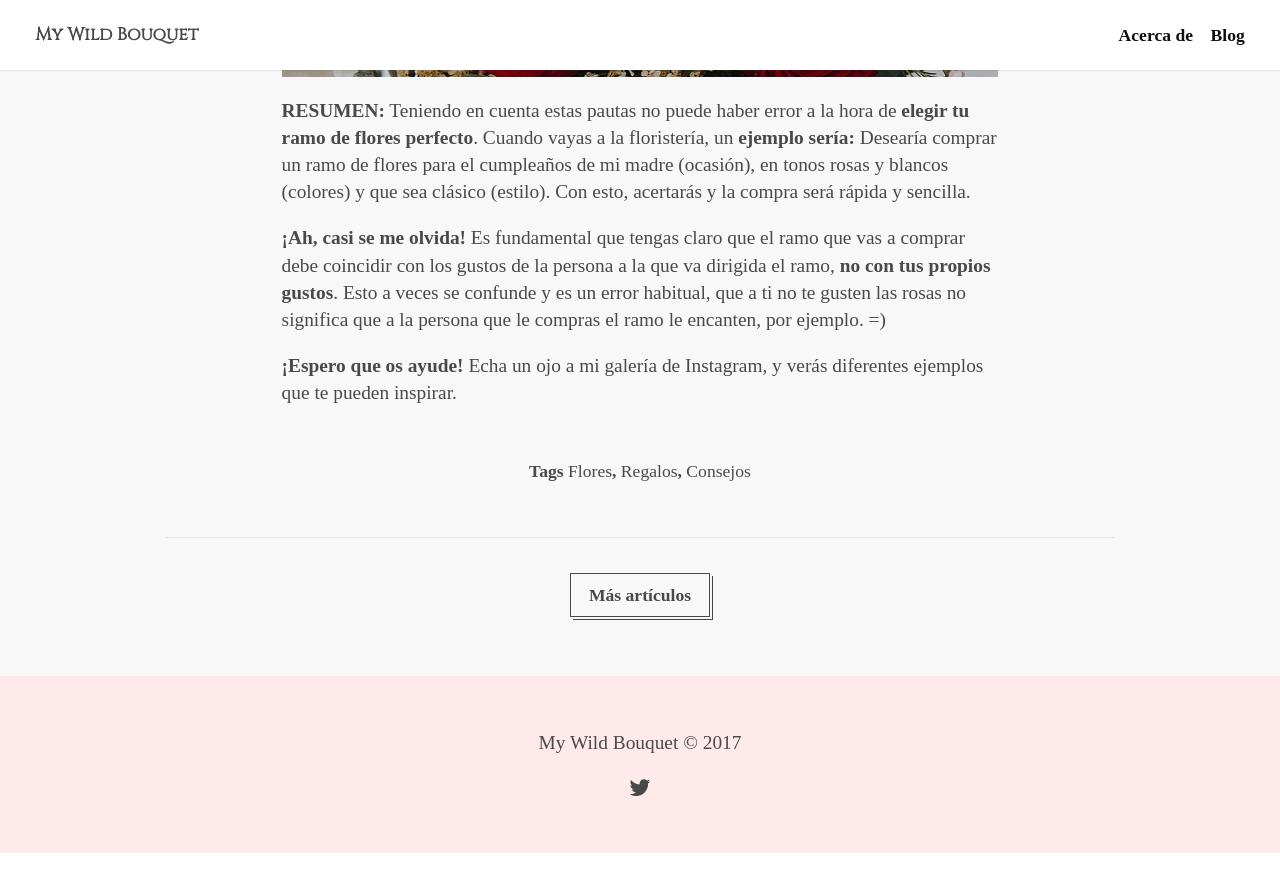
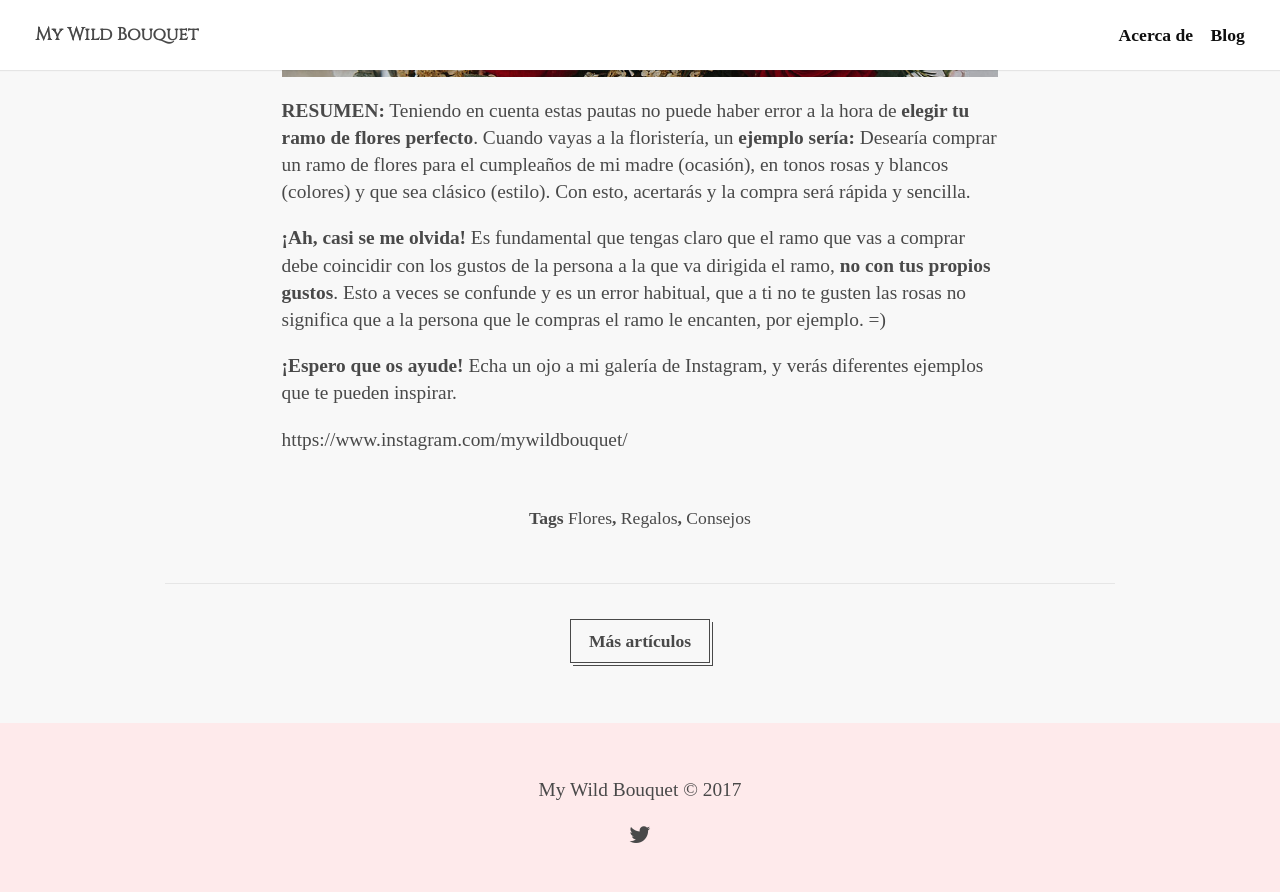
Before and after one commit to keyvanakbary/ramosilvestre.com, a Jekyll site: the page built from src/_posts/2017-12-16-el-significado-de-las-flores.md, in a window 1280 px wide and 900 px high, scrolled down 3500 px. Shown: the top 892 px of the window. Built offline with Jekyll 4.4.1, drawn with Linux system fonts in a browser that asks for light colours; some web fonts are replaced; before the commit the page ends 4353 px from its top, so only the background shows below that; part of the change alters nothing that is shown.

Commit message:
Update 2017-12-16-el-significado-de-las-flores.md

```diff
--- a/src/_posts/2017-12-16-el-significado-de-las-flores.md
+++ b/src/_posts/2017-12-16-el-significado-de-las-flores.md
@@ -56,3 +56,5 @@ Cuando vayas a la floristería, un **ejemplo sería:** Desearía comprar un ramo
 
 
 **¡Espero que os ayude!** Echa un ojo a mi galería de Instagram, y verás diferentes ejemplos que te pueden inspirar.
+
+https://www.instagram.com/mywildbouquet/
```
